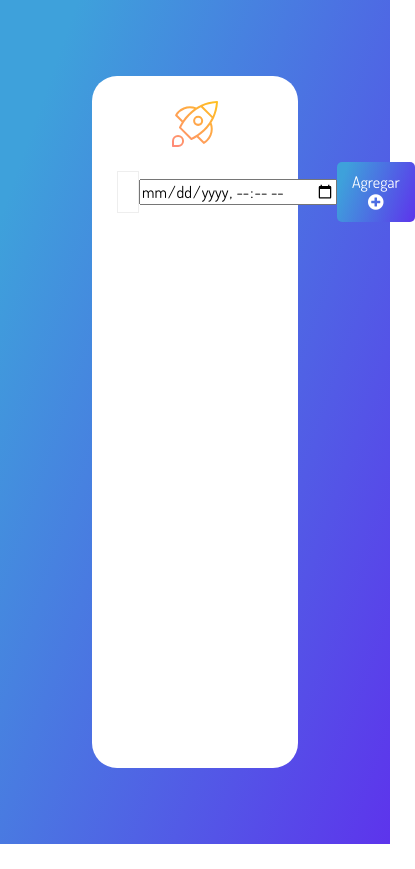
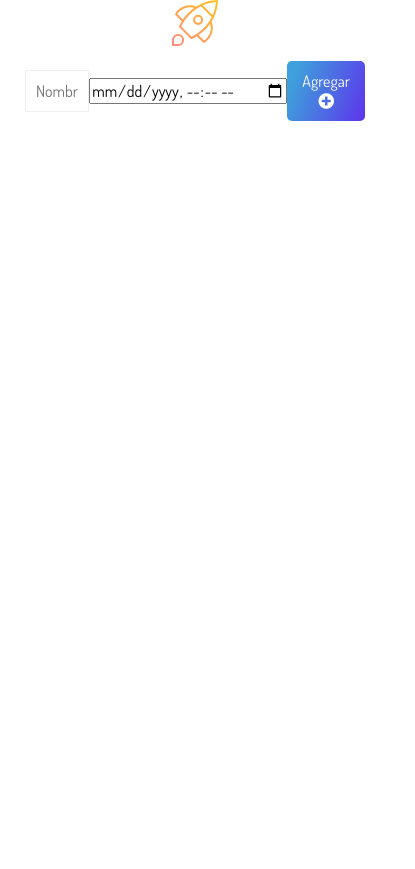
Before and after one commit to luistang11/Anotador, a plain HTML site: page index.html in a window 390 px wide. Shown: the whole page, 415 px wide, since content can reach past the window. Before the commit the page ends 844 px from the top, so only its background shows below. Drawn offline with nearby package versions, Linux system fonts and the light colour scheme.

Commit message:
responsive

```diff
--- a/styles.css
+++ b/styles.css
@@ -129,3 +129,10 @@ form {
   width: 100%;
   padding: 15px;
 }
+
+@media screen and (max-width:768px){
+  .mainCard{
+    width: 100%;
+    height: 100%;
+  }
+}
```
